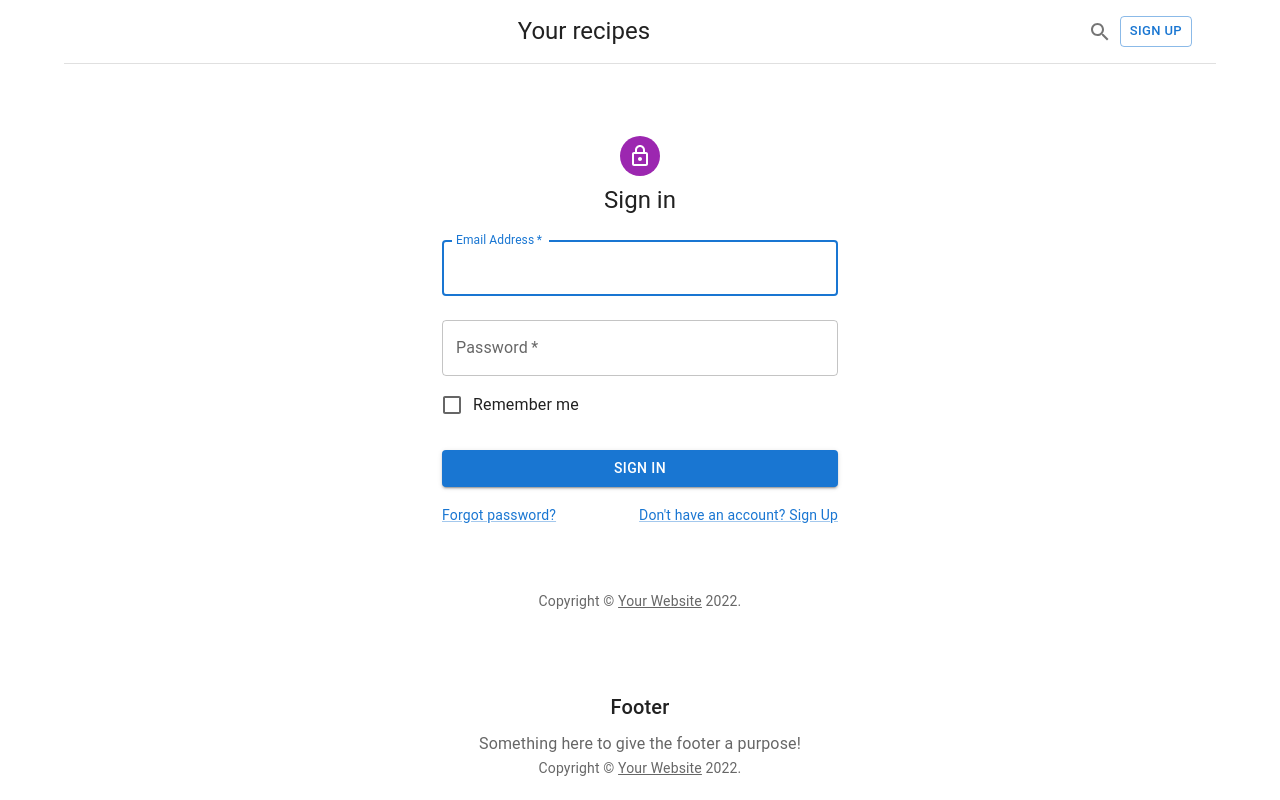
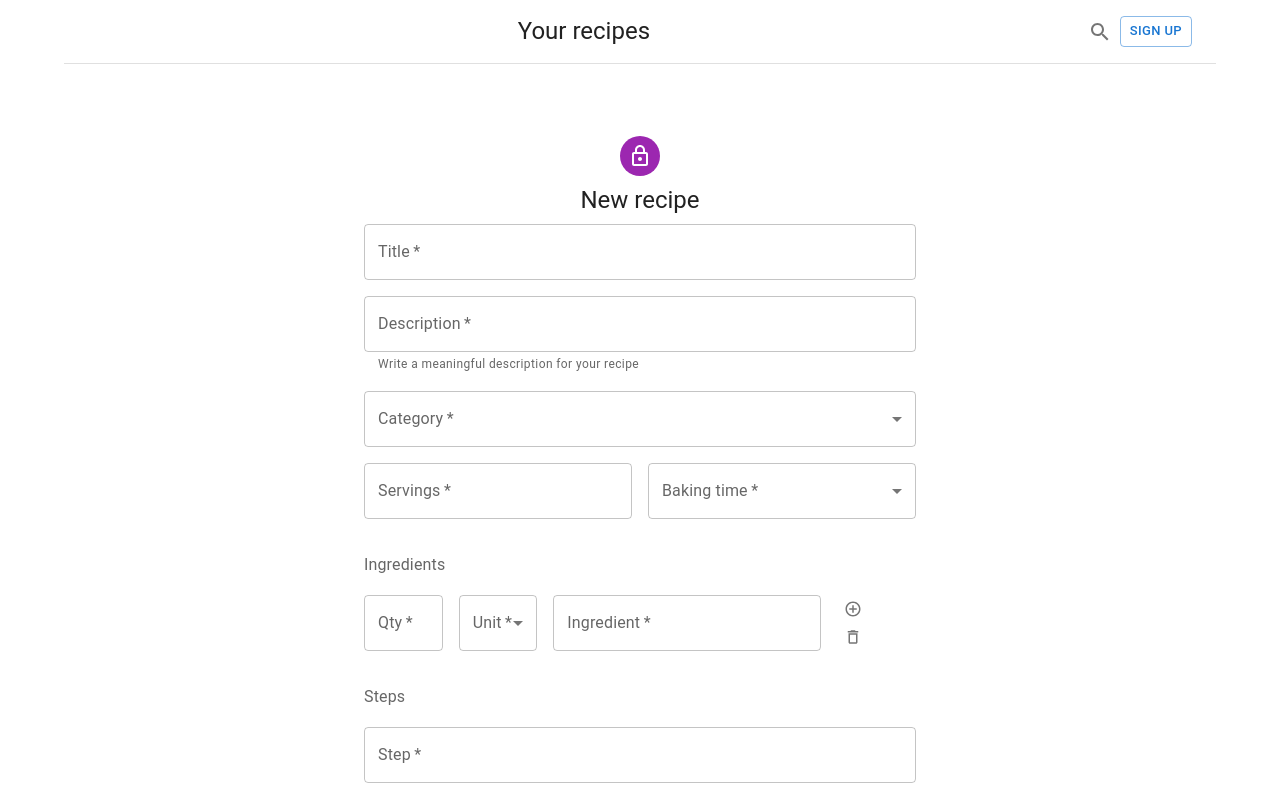
Before and after one commit to nadialefebvre/project-edible-nostalgia, a React (Create React App) app in the folder frontend/: page /addrecipe in a window 1280 px wide. Shown: the top 800 px of the page. Built offline with nearby package versions, Linux system fonts and the light colour scheme; a web font is replaced by a local one.

Commit message:
addrecipe form to be completed

```diff
--- a/frontend/src/pages/AddRecipe.js
+++ b/frontend/src/pages/AddRecipe.js
@@ -1,46 +1,147 @@
-import React from 'react';
-import Avatar from '@mui/material/Avatar';
-import Button from '@mui/material/Button';
-import CssBaseline from '@mui/material/CssBaseline';
-import TextField from '@mui/material/TextField';
-import FormControlLabel from '@mui/material/FormControlLabel';
-import Checkbox from '@mui/material/Checkbox';
-import Link from '@mui/material/Link';
-import Grid from '@mui/material/Grid';
-import Box from '@mui/material/Box';
-import LockOutlinedIcon from '@mui/icons-material/LockOutlined';
-import Typography from '@mui/material/Typography';
-import Container from '@mui/material/Container';
-import { createTheme, ThemeProvider } from '@mui/material/styles';
+import React, { useState } from 'react'
+import Avatar from '@mui/material/Avatar'
+import Button from '@mui/material/Button'
+import TextField from '@mui/material/TextField'
+import FormControlLabel from '@mui/material/FormControlLabel'
+import Checkbox from '@mui/material/Checkbox'
+import Link from '@mui/material/Link'
+import Grid from '@mui/material/Grid'
+import Box from '@mui/material/Box'
+import LockOutlinedIcon from '@mui/icons-material/LockOutlined'
+import Typography from '@mui/material/Typography'
+import Container from '@mui/material/Container'
+import InputLabel from '@mui/material/InputLabel'
+import MenuItem from '@mui/material/MenuItem'
+import IconButton from '@mui/material/IconButton'
+import DeleteOutlineIcon from '@mui/icons-material/DeleteOutline'
+import AddCircleOutlineIcon from '@mui/icons-material/AddCircleOutline'
 
-function Copyright(props) {
-  return (
-    <Typography variant="body2" color="text.secondary" align="center" {...props}>
-      {'Copyright © '}
-      <Link color="inherit" href="https://mui.com/">
-        Your Website
-      </Link>{' '}
-      {new Date().getFullYear()}
-      {'.'}
-    </Typography>
-  );
+const categories = [
+  {
+    value: 'Christmas',
+    label: 'Christmas',
+  },
+  {
+    value: 'Birthday',
+    label: 'Birthday',
+  },
+  {
+    value: 'Whatever',
+    label: 'Whatever',
   }
+]
 
-const theme = createTheme();
+const bakingTimes = [
+  {
+    value: 'Quick and easy',
+    label: 'Quick and easy',
+  },
+  {
+    value: 'Squeezable between workday and bathtime',
+    label: 'Squeezable between workday and bathtime',
+  },
+  {
+    value: 'One day you will have the time',
+    label: 'One day you will have the time',
+  }
+]
+
+
+const units = [
+  {
+    value: 'ml',
+    label: 'ml',
+  },
+  {
+    value: 'dl',
+    label: 'dl',
+  },
+  {
+    value: 'L',
+    label: 'L',
+  },
+  {
+    value: 'g',
+    label: 'g',
+  },
+  {
+    value: 'kg',
+    label: 'kg',
+  },
+  {
+    value: 'tsp',
+    label: 'tsp',
+  },
+  {
+    value: 'tbsp',
+    label: 'tbsp',
+  },
+  {
+    value: 'cup(s)',
+    label: 'cup(s)',
+  },
+  {
+    value: 'pcs',
+    label: 'pcs',
+  }
+]
+
 
 export default function AddRecipe() {
   const handleSubmit = (event) => {
-    event.preventDefault();
-    const data = new FormData(event.currentTarget);
+    event.preventDefault()
+    const data = new FormData(event.currentTarget)
     console.log({
       email: data.get('email'),
       password: data.get('password'),
-    });
-  };
+    })
+  }
+
+
+
+  const [unit, setUnit] = useState("")
+
+  const [title, setTitle] = useState("")
+  const [description, setDescription] = useState("")
+  const [category, setCategory] = useState("")
+  const [bakingTime, setBakingTime] = useState("")
+  const [servings, setServings] = useState("")
+  const [ingredients, setIngredients] = useState([
+    {
+      quantity: "",
+      unit: "",
+      ingredient: "",
+    }
+  ])
+  const [steps, setSteps] = useState([])
+
+  const handleIngredientChange = (e, index) => {
+    const { name, value } = e.target
+    const ingredientsList = [...ingredients]
+    ingredientsList[index][name] = value
+    setIngredients(ingredientsList)
+  }
+
+  const handleIngredientAdd = () => {
+    setIngredients([
+      ...ingredients,
+      {
+        quantity: "",
+        unit: "",
+        ingredient: "",
+      },
+    ])
+  }
+
+  const handleIngredientDelete = (index) => {
+    const ingredientsList = [...ingredients]
+    ingredientsList.splice(index, 1)
+    setIngredients(ingredientsList)
+  }
+
 
   return (
-      <Container component="main" maxWidth="xs">
-        {/* <CssBaseline /> */}
+    <Container component="main" maxWidth="sm">
       <Box
         sx={{
           marginTop: 8,
@@ -53,33 +154,178 @@ export default function AddRecipe() {
           <LockOutlinedIcon />
         </Avatar>
         <Typography component="h1" variant="h5">
-            Sign in
+          New recipe
         </Typography>
         <Box component="form" onSubmit={handleSubmit} noValidate sx={{ mt: 1 }}>
+
+          <Grid container spacing={2}>
+
+            <Grid item xs={12}>
               <TextField
-              margin="normal"
                 required
                 fullWidth
-              id="email"
-              label="Email Address"
-              name="email"
-              autoComplete="email"
-              autoFocus
+                name="title"
+                label="Title"
+                type="text"
+                id="title"
+                value={title}
+                onChange={(e) => setTitle(e.target.value)}
               />
+            </Grid>
+
+            <Grid item xs={12}>
               <TextField
-              margin="normal"
+                required
+                multiline
+                maxRows={4}
+                fullWidth
+                name="description"
+                label="Description"
+                type="text"
+                id="description"
+                helperText="Write a meaningful description for your recipe"
+                value={description}
+                onChange={(e) => setDescription(e.target.value)}
+              />
+            </Grid>
+
+
+            <Grid item xs={12}>
+              <TextField
+                id="category"
                 required
                 fullWidth
-              name="password"
-              label="Password"
-              type="password"
-              id="password"
-              autoComplete="current-password"
+                select
+                label="Category"
+                value={category}
+                onChange={(e) => setCategory(e.target.value)}
+              // helperText="Category"
+              >
+                {categories.map((option) => (
+                  <MenuItem key={option.value} value={option.value}>
+                    {option.label}
+                  </MenuItem>
+                ))}
+              </TextField>
+            </Grid>
+
+
+
+
+            <Grid item xs={6} sm={6}>
+              <TextField
+                name="servings"
+                required
+                fullWidth
+                id="servings"
+                label="Servings"
               />
-            <FormControlLabel
-              control={<Checkbox value="remember" color="primary" />}
-              label="Remember me"
+            </Grid>
+            <Grid item xs={6} sm={6}>
+
+              <TextField
+                id="bakingTime"
+                required
+                fullWidth
+                select
+                label="Baking time"
+                value={bakingTime}
+                onChange={(e) => setBakingTime(e.target.value)}
+              // helperText="Baking time"
+              >
+                {bakingTimes.map((option) => (
+                  <MenuItem key={option.value} value={option.value}>
+                    {option.label}
+                  </MenuItem>
+                ))}
+              </TextField>
+            </Grid>
+
+            <Grid item xs={12} marginTop={2}>
+              <Typography variant="subtitle1" color="text.secondary">
+                Ingredients
+              </Typography>
+            </Grid>
+
+
+
+            <Grid item xs={2} sm={2}>
+              <TextField
+                name="quantity"
+                required
+                fullWidth
+                id="quantity"
+                label="Qty"
               />
+            </Grid>
+
+
+            <Grid item xs={2} sm={2}>
+
+              <TextField
+                id="unit"
+                required
+                fullWidth
+                select
+                label="Unit"
+                value={unit}
+                onChange={(e) => setUnit(e.target.value)}
+              // helperText="Unit"
+              >
+                {units.map((option) => (
+                  <MenuItem key={option.value} value={option.value}>
+                    {option.label}
+                  </MenuItem>
+                ))}
+              </TextField>
+            </Grid>
+
+            <Grid item xs={6} sm={6}>
+              <TextField
+                required
+                fullWidth
+                id="ingredient"
+                label="Ingredient"
+                name="ingredient"
+              />
+            </Grid>
+
+            <Grid item xs={2} sm={2}>
+              <Box sx={{
+                width: 30, display: "flex", justifyContent: "flex-end", marginRight: 0
+              }}>
+                <IconButton aria-label="delete" size="small">
+                  <AddCircleOutlineIcon fontSize="inherit" />
+                </IconButton>
+              </Box>
+              <Box sx={{
+                width: 30, display: "flex", justifyContent: "flex-end", marginRight: 0
+              }}>
+                <IconButton aria-label="delete" size="small">
+                  <DeleteOutlineIcon fontSize="inherit" />
+                </IconButton>
+              </Box>
+            </Grid>
+
+
+            <Grid item xs={12} marginTop={2}>
+              <Typography variant="subtitle1" color="text.secondary">
+                Steps
+              </Typography>
+            </Grid>
+
+
+            <Grid item xs={12}>
+              <TextField
+                required
+                fullWidth
+                id="step"
+                label="Step"
+                name="step"
+              />
+            </Grid>
+
+          </Grid>
           <Button
             type="submit"
             fullWidth
@@ -102,7 +348,6 @@ export default function AddRecipe() {
           </Grid>
         </Box>
       </Box>
-        <Copyright sx={{ mt: 8, mb: 4 }} />
     </Container>
-  );
+  )
 }
--- a/frontend/src/pages/Login.js
+++ b/frontend/src/pages/Login.js
@@ -104,7 +104,7 @@ const Login = () => {
                 id="firstName"
                 label="First name"
                 name="firstName"
-                autoComplete="firstName"
+                autoComplete="given-name"
                 autoFocus
                 onChange={e => setFirstName(e.target.value)}
               />
```
Also changed, not shown: 2 other files (tests, documents, lock files or other folders). Lines whose indentation alone changed are shown as unchanged.
